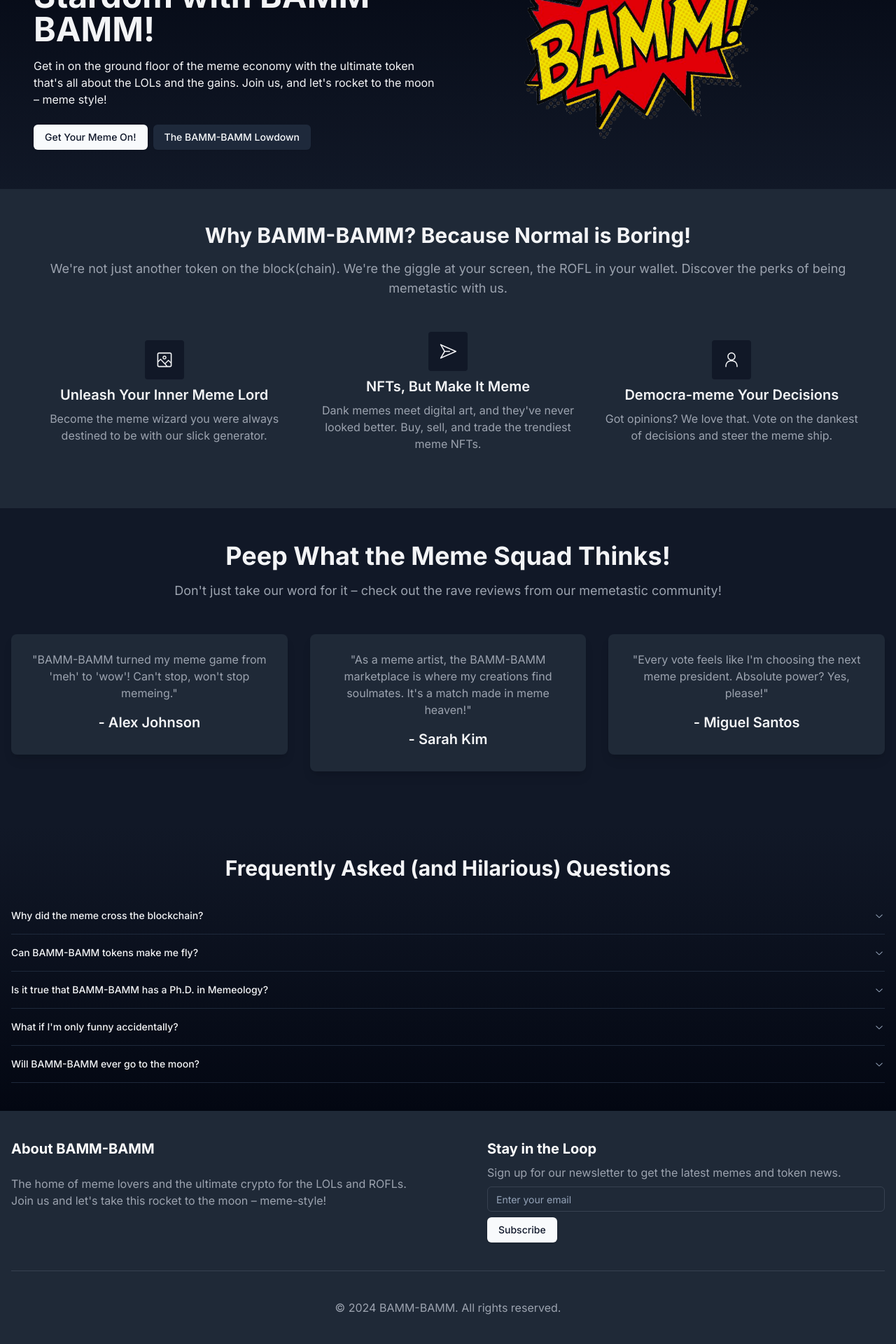
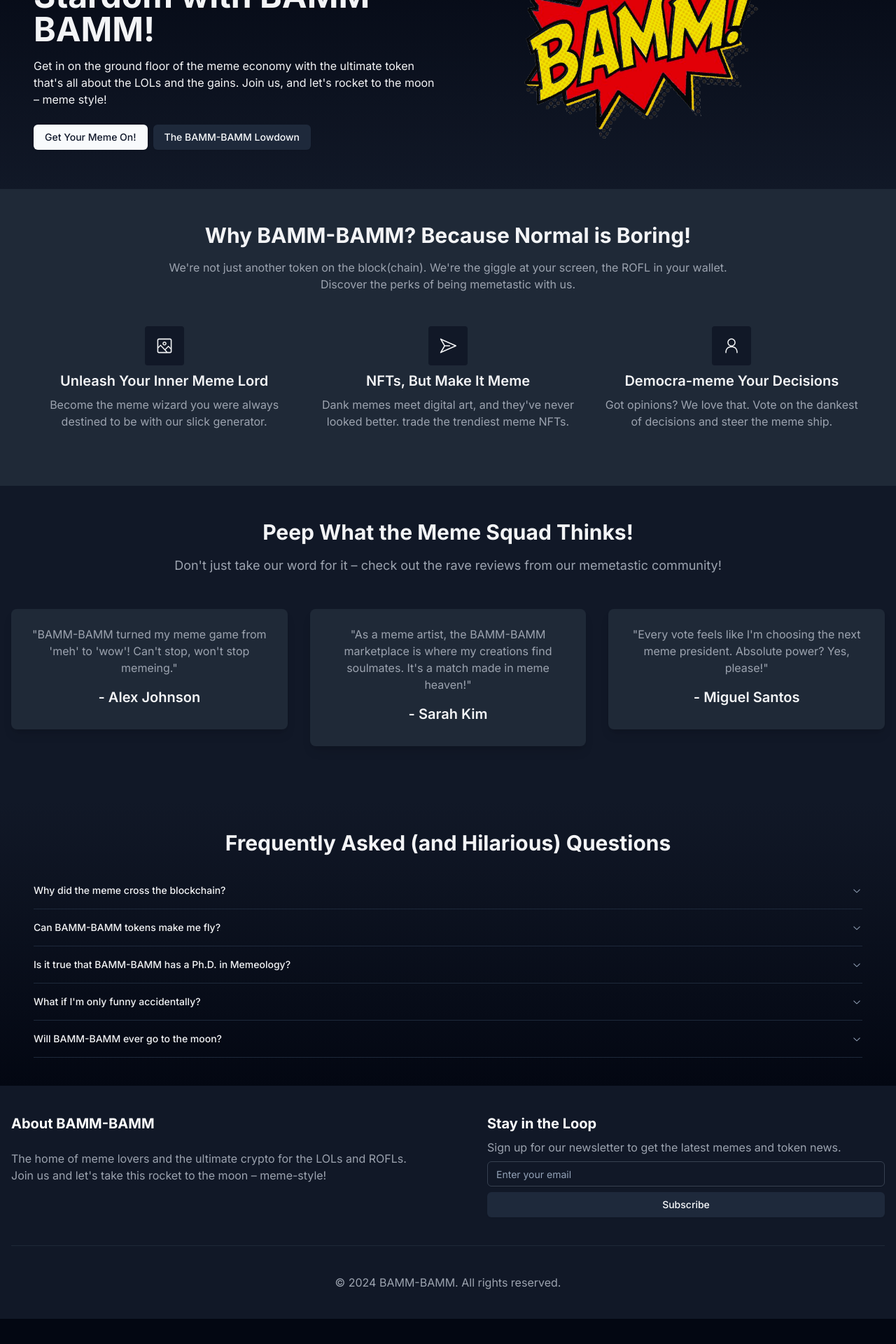
Before and after one commit to Royal-lobster/BAMM-BAMM-IQ-GPT-DEMO, a Next.js app: page / in a window 1280 px wide. Shown: the part 219-2139 px from the top of the page at 70% size. After the commit the page ends 2103 px from the top, so only its background shows below. Built offline with nearby package versions, Linux system fonts and the light colour scheme.

Commit message:
Update FAQ, Features, Testimonials, Footer, Navbar, and blog page components, and add new dependencies for typography styling in Tailwind CSS

```diff
--- a/app/_home/FAQ.tsx
+++ b/app/_home/FAQ.tsx
@@ -10,10 +10,10 @@ export const FAQSection = () => {
 	return (
 		<div className="bg-gradient-to-b py-10 from-gray-900 to-gray-950">
 			<div className="container mx-auto px-4">
-				<h2 className="text-3xl font-bold text-center mb-6">
+				<h2 className="text-2xl md:text-3xl font-bold text-center mb-6">
 					Frequently Asked (and Hilarious) Questions
 				</h2>
-				<Accordion type="single" collapsible>
+				<Accordion className="container mx-auto" type="single" collapsible>
 					<AccordionItem value="item1">
 						<AccordionTrigger>
 							Why did the meme cross the blockchain?
--- a/app/_home/Features.tsx
+++ b/app/_home/Features.tsx
@@ -14,7 +14,7 @@ export const Features = () => {
 					<h2 className="text-center text-2xl md:text-3xl font-bold mb-4">
 						Why BAMM-BAMM? Because Normal is Boring!
 					</h2>
-					<p className="text-center text-lg text-gray-400">
+					<p className="text-center text-gray-400 mx-auto max-w-[800px]">
 						We're not just another token on the block(chain). We're the giggle
 						at your screen, the ROFL in your wallet. Discover the perks of being
 						memetastic with us.
@@ -37,8 +37,8 @@ export const Features = () => {
 							NFTs, But Make It Meme
 						</h3>
 						<p className="text-center text-gray-400 max-w-96">
-							Dank memes meet digital art, and they've never looked better. Buy,
-							sell, and trade the trendiest meme NFTs.
+							Dank memes meet digital art, and they've never looked better.
+							trade the trendiest meme NFTs.
 						</p>
 					</div>
 					<div className="flex-1 px-4 mb-8 flex flex-col items-center justify-center">
--- a/app/_home/Testimonials.tsx
+++ b/app/_home/Testimonials.tsx
@@ -5,7 +5,7 @@ const Testimonials = () => {
 		<section className="py-12 bg-gray-900">
 			<div className="container mx-auto px-4">
 				<div className="text-center mb-12">
-					<h2 className="text-4xl font-bold mb-4">
+					<h2 className="text-2xl md:text-3xl font-bold mb-4">
 						Peep What the Meme Squad Thinks!
 					</h2>
 					<p className="text-lg text-gray-400">
--- a/app/_layout/Footer.tsx
+++ b/app/_layout/Footer.tsx
@@ -4,7 +4,7 @@ import React from "react";
 
 export const Footer = () => {
 	return (
-		<footer className="bg-gray-800 text-white">
+		<footer className="bg-gray-900 text-white">
 			<div className="container mx-auto px-4 py-10">
 				<div className="flex flex-col md:flex-row text-center md:text-left -mx-4 justify-between">
 					<div className="flex-1 max-w-[600px] px-4 mb-6 md:mb-0">
@@ -26,11 +26,13 @@ export const Footer = () => {
 								placeholder="Enter your email"
 								className="border-gray-700 text-center md:text-left"
 							/>
-							<Button type="submit">Subscribe</Button>
+							<Button type="submit" className="w-full" variant="secondary">
+								Subscribe
+							</Button>
 						</form>
 					</div>
 				</div>
-				<div className="text-center mt-10 border-t border-gray-700 pt-10">
+				<div className="text-center mt-10 border-t border-gray-800 pt-10">
 					<p className="text-gray-400">
 						&copy; {new Date().getFullYear()} BAMM-BAMM. All rights reserved.
 					</p>
--- a/app/_layout/Navbar.tsx
+++ b/app/_layout/Navbar.tsx
@@ -6,9 +6,8 @@ export const Navbar = () => {
 	return (
 		<nav className="flex items-center justify-between flex-wrap p-6 bg-gray-950 border-b border-white/10">
 			<div className="flex items-center flex-shrink-0 text-white mr-6">
-				<MaskOffIcon className="w-8 h-8 mr-2" />
 				<span className="font-semibold text-lg md:text-xl tracking-tight">
-					BAMM-BAMM
+					🧨 BAMM-BAMM
 				</span>
 			</div>
 			<div>
--- a/app/blog/[slug]/page.tsx
+++ b/app/blog/[slug]/page.tsx
@@ -4,7 +4,7 @@ import { readFile } from "fs/promises";
 import matter from "gray-matter";
 import ReactMarkdown from "react-markdown";
 import remarkGfm from "remark-gfm";
-import "@/app/blog/[slug]/markdown.css"
+import "@/app/blog/[slug]/markdown.css";
 
 const POSTS_DIRECTORY = path.join(process.cwd(), "posts");
 
@@ -26,7 +26,12 @@ const PostPage = async ({ params: { slug } }: PostPageProps) => {
 					year: "numeric",
 				})}
 			</div>
-			<ReactMarkdown remarkPlugins={[remarkGfm]} className="markdown">{post.content}</ReactMarkdown>
+			<ReactMarkdown
+				remarkPlugins={[remarkGfm]}
+				className="markdown prose lg:prose-xl"
+			>
+				{post.content}
+			</ReactMarkdown>
 		</main>
 	);
 };
--- a/package.json
+++ b/package.json
@@ -24,6 +24,7 @@
     "tailwindcss-animate": "^1.0.7"
   },
   "devDependencies": {
+    "@tailwindcss/typography": "^0.5.10",
     "@types/node": "^20",
     "@types/react": "^18",
     "@types/react-dom": "^18",
--- a/tailwind.config.ts
+++ b/tailwind.config.ts
@@ -74,7 +74,7 @@ const config = {
 			},
 		},
 	},
-	plugins: [require("tailwindcss-animate")],
+	plugins: [require("tailwindcss-animate"), require("@tailwindcss/typography")],
 } satisfies Config;
 
 export default config;
```
Also changed, not shown: 1 other file (tests, documents, lock files or other folders).
